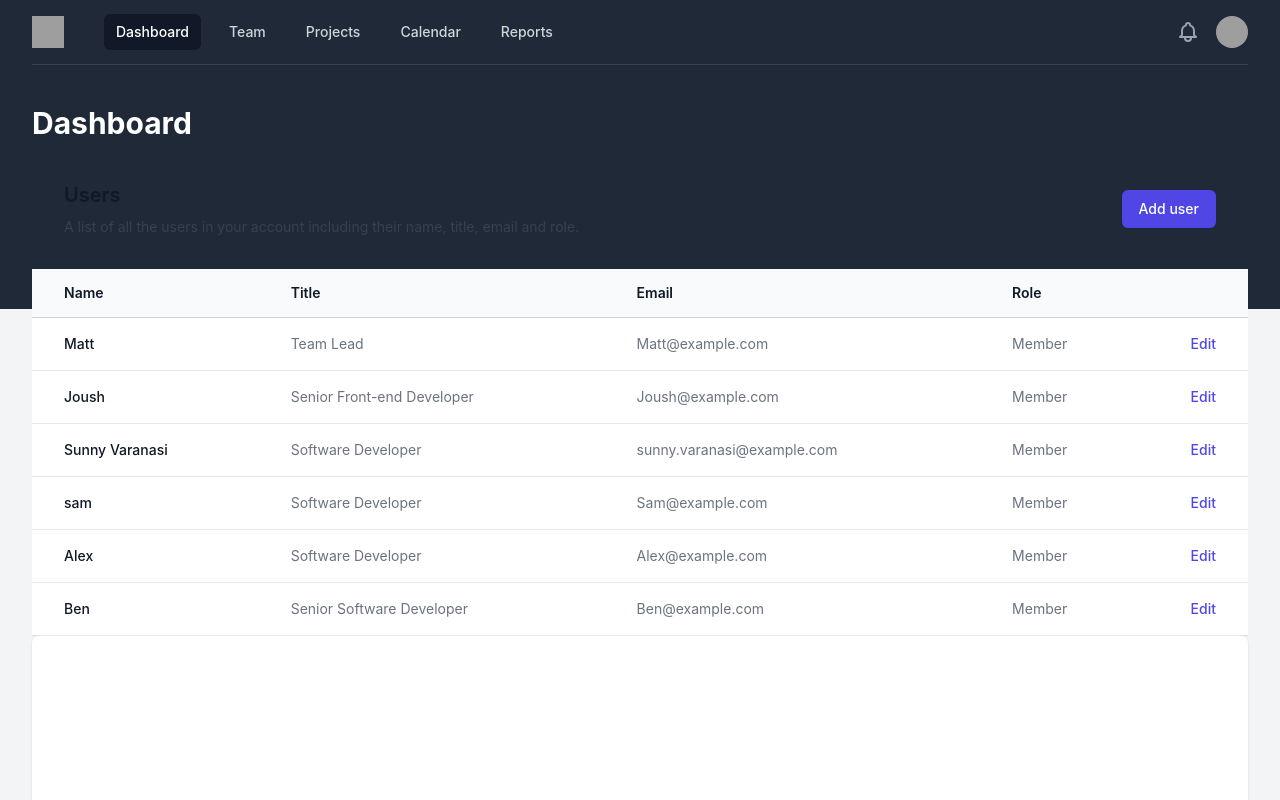
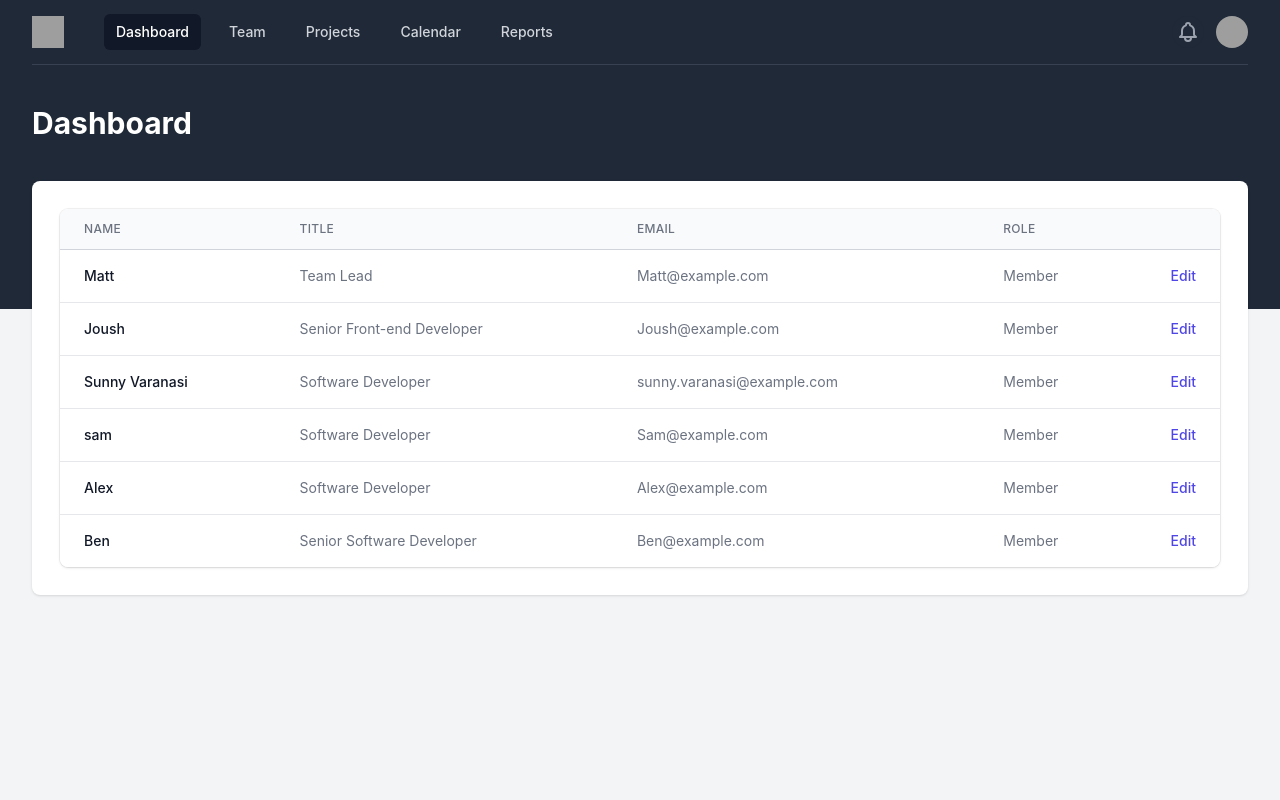
Before and after one commit to vvsrrSunny/react-quick-project, a React (Create React App) app: page / in a window 1280 px wide. Shown: the top 800 px of the page. Built offline with nearby package versions, Linux system fonts and the light colour scheme; grey boxes are pictures that could not be loaded.

Commit message:
added style #2

```diff
--- a/src/components/AppLayout.jsx
+++ b/src/components/AppLayout.jsx
@@ -220,9 +220,11 @@ class UsersPage extends Component {
 
           <main className="-mt-32">
             <div className="max-w-7xl mx-auto pb-12 px-4 sm:px-6 lg:px-8">
-              {this.props.children}
+
               <div className="bg-white rounded-lg shadow px-5 py-6 sm:px-6">
-                <div className="border-4 border-white rounded-lg h-96" />
+                <div className="border-4 border-white rounded-lg" >
+                  {this.props.children}
+                </div>
               </div>
             </div>
           </main>
--- a/src/components/UsersTable.jsx
+++ b/src/components/UsersTable.jsx
@@ -3,46 +3,39 @@ import { Component } from "react"
 export default class UserTable extends Component {
   render() {
     return (
-      <div className="px-4 sm:px-6 lg:px-8">
-        <div className="sm:flex sm:items-center">
-          <div className="sm:flex-auto">
-            <h1 className="text-xl font-semibold text-gray-900">Users</h1>
-            <p className="mt-2 text-sm text-gray-700">
-              A list of all the users in your account including their name, title, email and role.
-            </p>
-          </div>
-          <div className="mt-4 sm:mt-0 sm:ml-16 sm:flex-none">
-            <button
-              type="button"
-              className="inline-flex items-center justify-center rounded-md border border-transparent bg-indigo-600 px-4 py-2 text-sm font-medium text-white shadow-sm hover:bg-indigo-700 focus:outline-none focus:ring-2 focus:ring-indigo-500 focus:ring-offset-2 sm:w-auto"
-            >
-              Add user
-            </button>
-          </div>
-        </div>
-        <div className="mt-8 flex flex-col">
+      <div>
+        <div className="flex flex-col">
           <div className="-my-2 -mx-4 overflow-x-auto sm:-mx-6 lg:-mx-8">
-            <div className="inline-block min-w-full py-2 align-middle">
-              <div className="overflow-hidden shadow-sm ring-1 ring-black ring-opacity-5">
+            <div className="inline-block min-w-full py-2 align-middle md:px-6 lg:px-8">
+              <div className="overflow-hidden shadow ring-1 ring-black ring-opacity-5 md:rounded-lg">
                 <table className="min-w-full divide-y divide-gray-300">
                   <thead className="bg-gray-50">
                     <tr>
                       <th
                         scope="col"
-                        className="py-3.5 pl-4 pr-3 text-left text-sm font-semibold text-gray-900 sm:pl-6 lg:pl-8"
+                        className="py-3 pl-4 pr-3 text-left text-xs font-medium uppercase tracking-wide text-gray-500 sm:pl-6"
                       >
                         Name
                       </th>
-                      <th scope="col" className="px-3 py-3.5 text-left text-sm font-semibold text-gray-900">
+                      <th
+                        scope="col"
+                        className="px-3 py-3 text-left text-xs font-medium uppercase tracking-wide text-gray-500"
+                      >
                         Title
                       </th>
-                      <th scope="col" className="px-3 py-3.5 text-left text-sm font-semibold text-gray-900">
+                      <th
+                        scope="col"
+                        className="px-3 py-3 text-left text-xs font-medium uppercase tracking-wide text-gray-500"
+                      >
                         Email
                       </th>
-                      <th scope="col" className="px-3 py-3.5 text-left text-sm font-semibold text-gray-900">
+                      <th
+                        scope="col"
+                        className="px-3 py-3 text-left text-xs font-medium uppercase tracking-wide text-gray-500"
+                      >
                         Role
                       </th>
-                      <th scope="col" className="relative py-3.5 pl-3 pr-4 sm:pr-6 lg:pr-8">
+                      <th scope="col" className="relative py-3 pl-3 pr-4 sm:pr-6">
                         <span className="sr-only">Edit</span>
                       </th>
                     </tr>
@@ -50,13 +43,13 @@ export default class UserTable extends Component {
                   <tbody className="divide-y divide-gray-200 bg-white">
                     {this.props.people.map((person) => (
                       <tr key={person.email}>
-                        <td className="whitespace-nowrap py-4 pl-4 pr-3 text-sm font-medium text-gray-900 sm:pl-6 lg:pl-8">
+                        <td className="whitespace-nowrap py-4 pl-4 pr-3 text-sm font-medium text-gray-900 sm:pl-6">
                           {person.name}
                         </td>
                         <td className="whitespace-nowrap px-3 py-4 text-sm text-gray-500">{person.title}</td>
                         <td className="whitespace-nowrap px-3 py-4 text-sm text-gray-500">{person.email}</td>
                         <td className="whitespace-nowrap px-3 py-4 text-sm text-gray-500">{person.role}</td>
-                        <td className="relative whitespace-nowrap py-4 pl-3 pr-4 text-right text-sm font-medium sm:pr-6 lg:pr-8">
+                        <td className="relative whitespace-nowrap py-4 pl-3 pr-4 text-right text-sm font-medium sm:pr-6">
                           <a href="#" className="text-indigo-600 hover:text-indigo-900">
                             Edit<span className="sr-only">, {person.name}</span>
                           </a>
```
